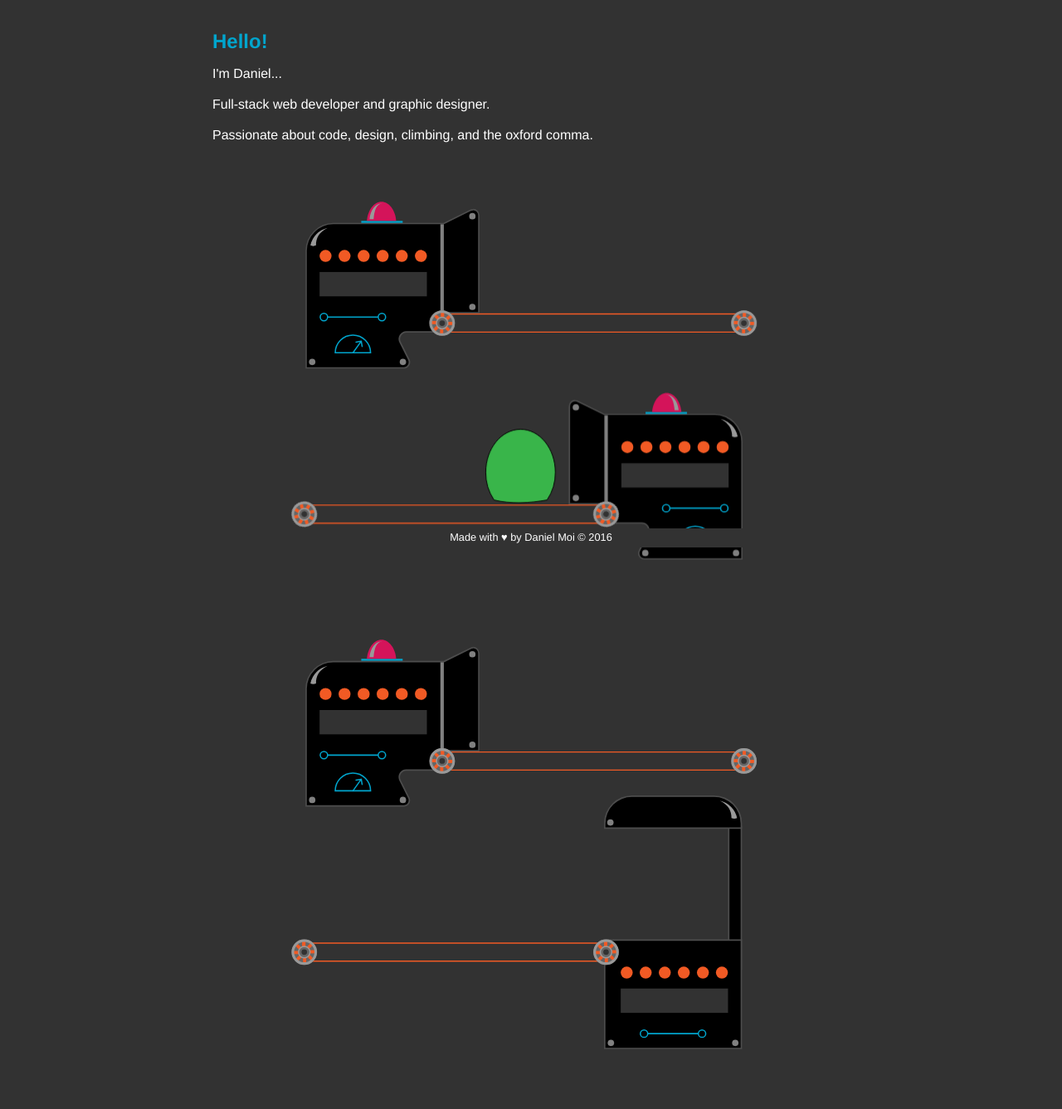
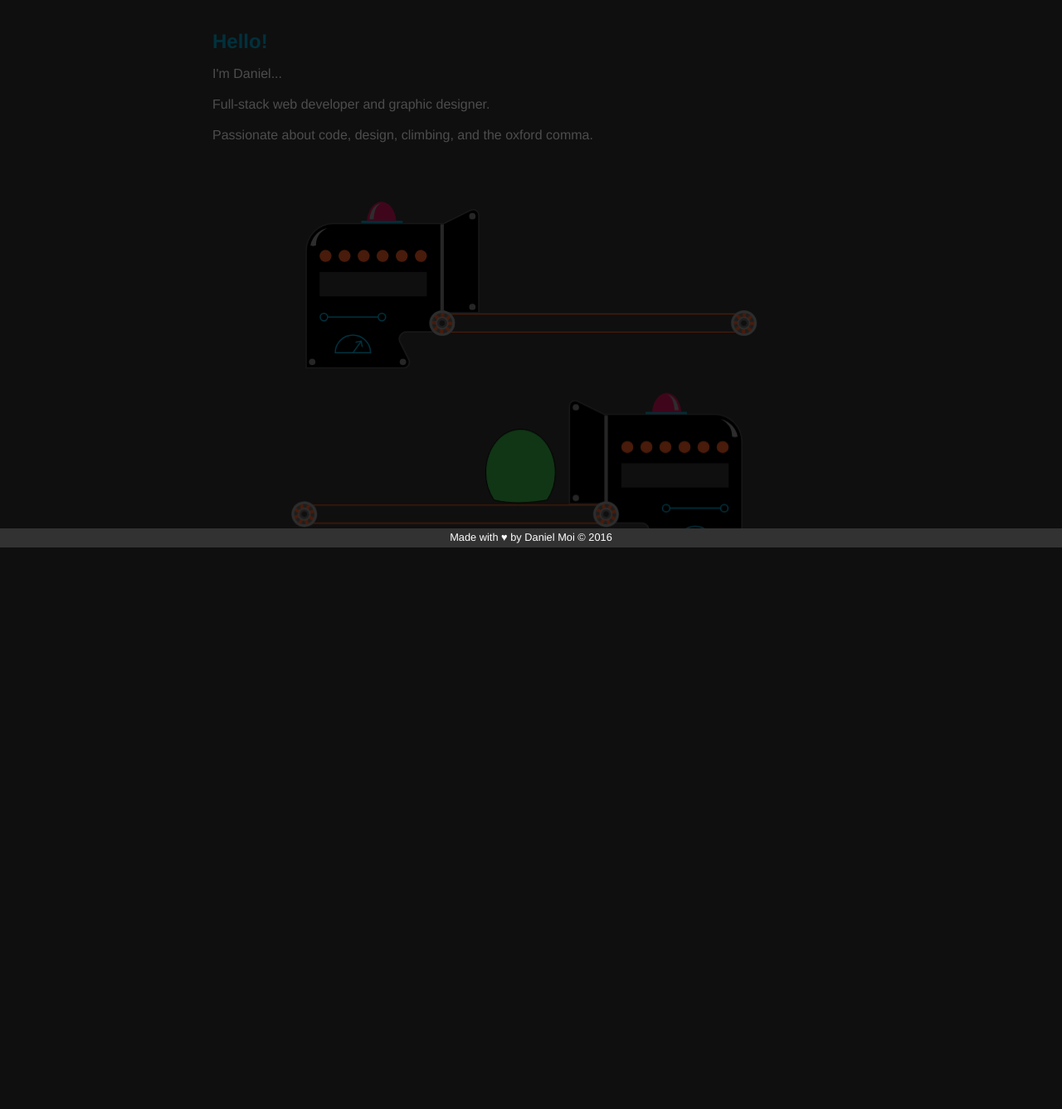
Before and after one commit to danielmoi/portfolio, a PHP site: page / in a window 1280 px wide. Shown: the part 140-1477 px from the top of the page at 83% size. After the commit the page ends 800 px from the top, so only its background shows below. Run offline with PHP 8.4, Linux system fonts and the light colour scheme.

Commit message:
Create basic overlay and modal

```diff
--- a/css/style.css
+++ b/css/style.css
@@ -240,6 +240,20 @@ input[type=submit] {
     .nav__toggle {
       display: none; } }
 
+.overlay {
+  position: fixed;
+  background: rgba(0, 0, 0, 0.7);
+  top: 140px;
+  height: 100%;
+  width: 100%; }
+
+.modal__container {
+  position: fixed;
+  top: 140px;
+  height: calc(100% - 140px);
+  width: 100%;
+  padding: 3em; }
+
 .main__container {
   max-width: 800px;
   padding: 1em;
--- a/index.html
+++ b/index.html
@@ -482,6 +482,9 @@
 
   </div>
 
+  <div class="overlay"></div>
+  <div class="modal__container"></div>
+
   <div id="projects" class="main__container">
 
     <h2 class="main__title">Some of the things I've made</h2>
--- a/js/projects.js
+++ b/js/projects.js
@@ -121,6 +121,7 @@ var projectPrevious = function() {
 };
 
 
+
 // Click Right
 $('.project__overlay--right').on('vclick', function() {
   projectNext();
--- a/sass/_main.scss
+++ b/sass/_main.scss
@@ -1,3 +1,18 @@
+.overlay {
+  position: fixed;
+  background: rgba(0, 0, 0, 0.7);
+  top: 140px;
+  height: 100%;
+  width: 100%;
+}
+
+.modal__container {
+  position: fixed;
+  top: 140px;
+  height: calc(100% - 140px);
+  width: 100%;
+  padding: 3em;
+}
 .main__container {
   max-width: $breakpoint;
   padding: 1em;
```
